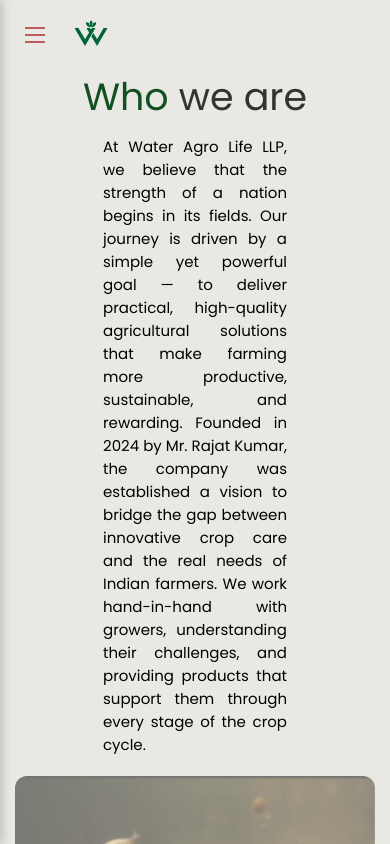
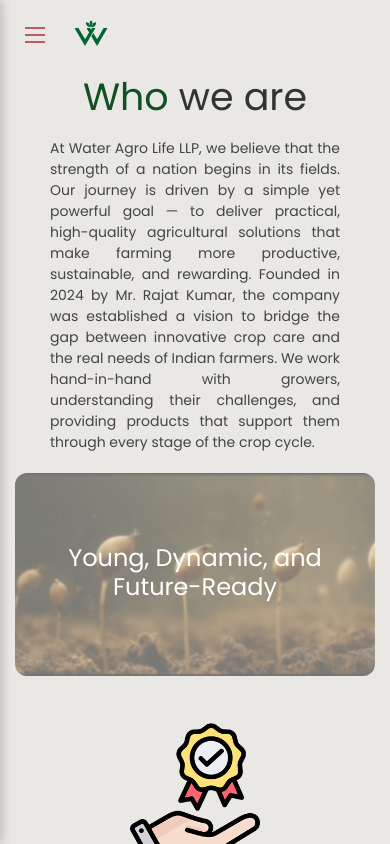
Before and after one commit to k-Rohit/Water-Agro, a React (Vite) app: page /about-us in a window 390 px wide. Shown: the top 844 px of the page. Built offline with nearby package versions, Linux system fonts and the light colour scheme.

Commit message:
changing aboutus

```diff
--- a/src/pages/AboutUs.jsx
+++ b/src/pages/AboutUs.jsx
@@ -25,7 +25,7 @@
                     <div className='aboutus-heading'>
                         <span className='who'>Who</span> we are
                     </div>
-                    <div className='ourteam-text'>
+                    <div className='aboutus-text'>
                         At Water Agro Life LLP, we believe that the strength of a nation begins in its fields. Our journey is driven by a simple yet powerful goal — to deliver practical, high-quality agricultural solutions that make farming more productive, sustainable, and rewarding. Founded in 2024 by Mr. Rajat Kumar, the company was established a vision to bridge the gap between innovative crop care and the real needs of Indian farmers. We work hand-in-hand with growers, understanding their challenges, and providing products that support them through every stage of the crop cycle.
                     </div>
                 </div>
--- a/src/styles/pages/AboutUs.css
+++ b/src/styles/pages/AboutUs.css
@@ -158,6 +158,28 @@
   display: none;
 }
 
+.ourteam-container {
+  display: flex;
+  flex-direction: column;
+  justify-content: center;
+  align-items: center;
+}
+
+.ourteam-heading {
+  font-size: 80px;
+  padding-top: 15px;
+  padding-bottom: 15px;
+  font-family: 'Poppins';
+}
+
+.ourteam-text {
+  font-size: 15px;
+  padding: 0 20px;
+  width: 70%;
+  font-family: 'Poppins';
+  text-align: justify;
+}
+
 /* Responsive styles for tablet and mobile */
 @media (max-width: 1024px) {
 
@@ -231,27 +253,7 @@
   }
 }
 
-.ourteam-container {
-  display: flex;
-  flex-direction: column;
-  justify-content: center;
-  align-items: center;
-}
 
-.ourteam-heading {
-  font-size: 80px;
-  padding-top: 15px;
-  padding-bottom: 15px;
-  font-family: 'Poppins';
-}
-
-.ourteam-text {
-  font-size: 15px;
-  padding: 0 20px;
-  width: 70%;
-  font-family: 'Poppins';
-  text-align: justify;
-}
 
 /* Small phones and portrait-oriented devices */
 @media (max-width: 480px) {
@@ -267,18 +269,12 @@
     margin-left: -55%;
     margin-top: 5%;
   }
-/*   .mobile-logo-container {
-    max-width: 40px;
-    margin-left: -210px;
-    margin-top: 18px;
-    } */
-
-
 
   .aboutus-text {
     font-size: 14px;
     padding: 0 15px;
-    text-align: left;
+    text-align: justify;
+    /* width: 100%; */
   }
 
   .aboutus-page {
```
